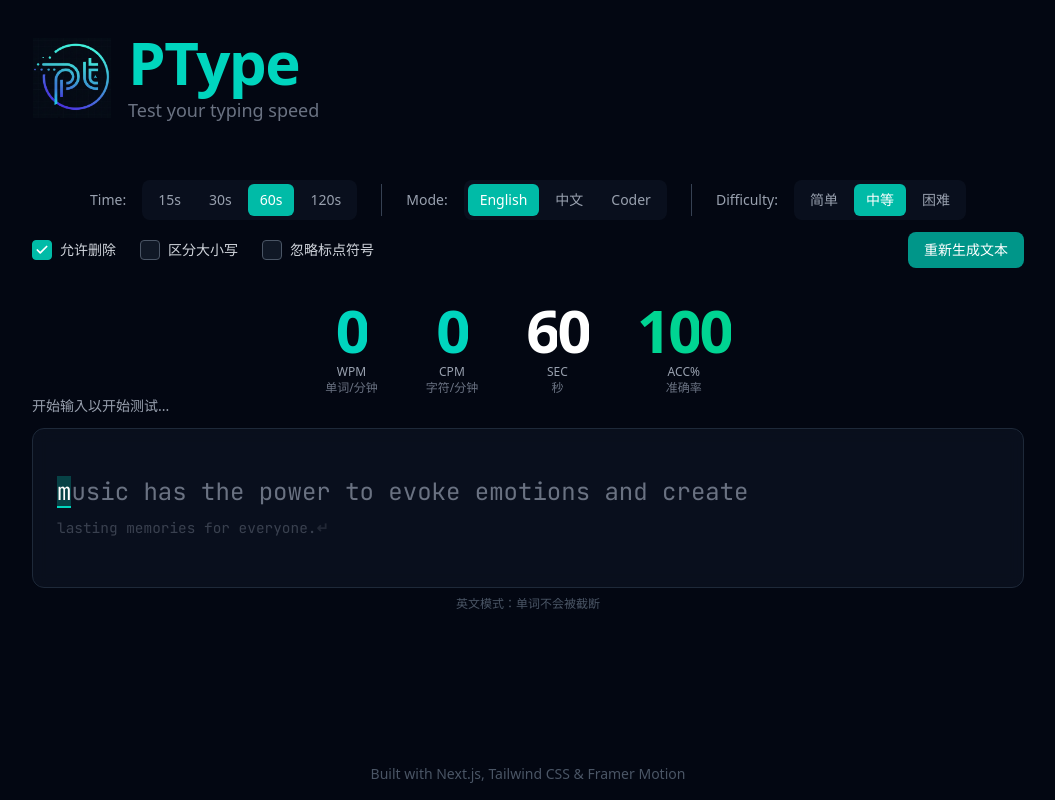
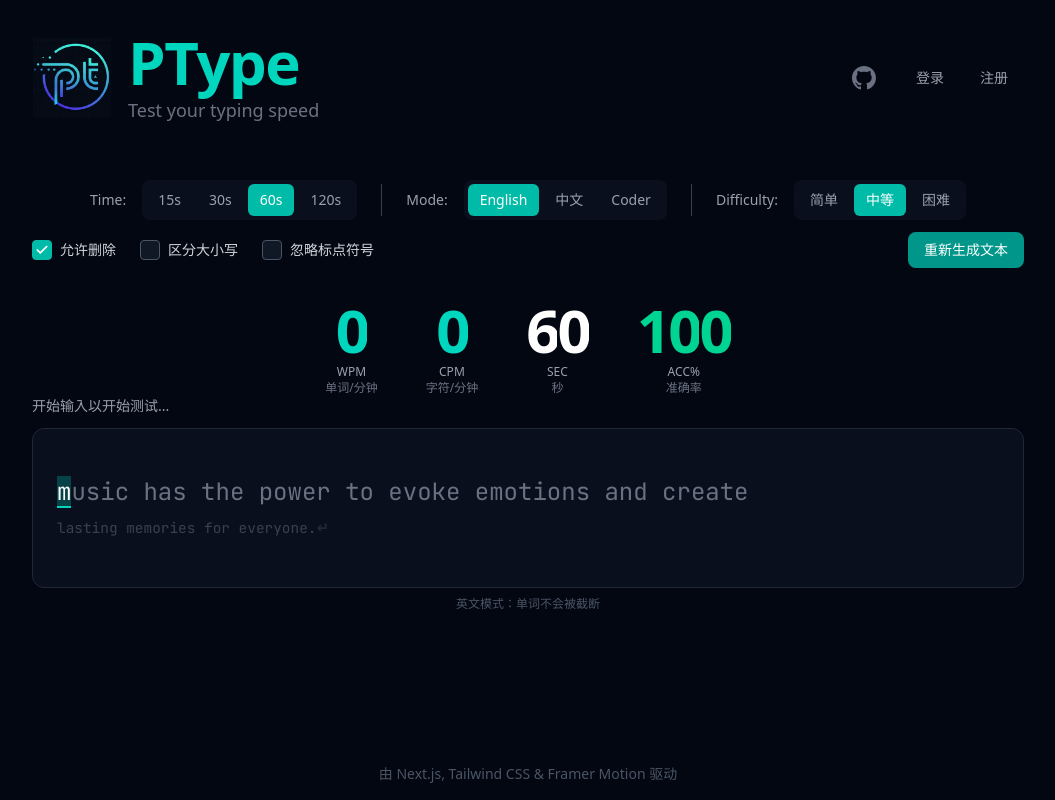
Before and after one commit to anYuJia/ptype, a Next.js app in the folder frontend/: page / in a window 1280 px wide. Shown: the whole page, without its empty margins (112-1167 px from the left). Built offline with nearby package versions, Linux system fonts and the light colour scheme.

Commit message:
add: github链接、注册登陆按钮

```diff
--- a/frontend/src/features/typing-test/TypingTest.tsx
+++ b/frontend/src/features/typing-test/TypingTest.tsx
@@ -67,10 +67,11 @@
       {/* 头部 */}
       <header className="pt-8 pb-2 px-4 max-w-5xl mx-auto w-full">
         <motion.div
-          className="flex items-center justify-start gap-4"
+          className="flex items-center justify-between"
           initial={{ opacity: 0, y: -20 }}
           animate={{ opacity: 1, y: 0 }}
         >
+          <div className="flex items-center gap-4">
             <div className="relative w-20 h-20">
               <Image
                 src="/logo.png"
@@ -92,6 +93,43 @@
               >
                 Test your typing speed
               </motion.p>
+            </div>
+          </div>
+
+          <div className="flex items-center gap-6">
+            <motion.a
+              href="https://github.com/anYuJia/ptype/"
+              target="_blank"
+              rel="noopener noreferrer"
+              className="text-gray-500 hover:text-white transition-colors duration-300"
+              whileHover={{ scale: 1.1, rotate: 5 }}
+              whileTap={{ scale: 0.9 }}
+              title="View on GitHub"
+            >
+              <svg viewBox="0 0 24 24" fill="currentColor" className="w-6 h-6">
+                <path d="M12 0C5.37 0 0 5.37 0 12c0 5.31 3.435 9.795 8.205 11.385.6.105.825-.255.825-.57 0-.285-.015-1.23-.015-2.235-3.015.555-3.795-.735-4.035-1.41-.135-.345-.72-1.41-1.23-1.695-.42-.225-1.02-.78-.015-.795.945-.015 1.62.87 1.845 1.23 1.08 1.815 2.805 1.305 3.495.99.105-.78.42-1.305.765-1.605-2.67-.3-5.46-1.335-5.46-5.925 0-1.305.465-2.385 1.23-3.225-.12-.3-.54-1.53.12-3.18 0 0 1.005-.315 3.3 1.23.96-.27 1.98-.405 3-.405 1.02 0 2.04.135 3 .405 2.295-1.545 3.3-1.23 3.3-1.23.66 1.65.24 2.88.12 3.18.765.84 1.23 1.92 1.23 3.225 0 4.605-2.805 5.625-5.475 5.925.435.375.81 1.095.81 2.22 0 1.605-.015 2.895-.015 3.285 0 .315.225.69.825.57A12.02 12.02 0 0024 12c0-6.63-5.37-12-12-12z" />
+              </svg>
+            </motion.a>
+
+            <div className="flex items-center gap-1">
+              <motion.button
+                className="px-4 py-2 text-sm font-medium text-gray-400 hover:text-white transition-colors duration-300 relative group"
+                whileHover={{ scale: 1.05 }}
+                whileTap={{ scale: 0.95 }}
+              >
+                登录
+                <span className="absolute bottom-1 left-1/2 -translate-x-1/2 w-0 h-0.5 bg-teal-400 group-hover:w-1/2 transition-all duration-300 rounded-full opacity-0 group-hover:opacity-100" />
+              </motion.button>
+
+              <motion.button
+                className="px-4 py-2 text-sm font-medium text-gray-400 hover:text-white transition-colors duration-300 relative group"
+                whileHover={{ scale: 1.05 }}
+                whileTap={{ scale: 0.95 }}
+              >
+                注册
+                <span className="absolute bottom-1 left-1/2 -translate-x-1/2 w-0 h-0.5 bg-teal-400 group-hover:w-1/2 transition-all duration-300 rounded-full opacity-0 group-hover:opacity-100" />
+              </motion.button>
+            </div>
           </div>
         </motion.div>
       </header>
@@ -187,7 +225,7 @@
 
       {/* 页脚 */}
       <footer className="py-4 text-center text-gray-600 text-sm">
-        <p>Built with Next.js, Tailwind CSS & Framer Motion</p>
+        <p>由 Next.js, Tailwind CSS & Framer Motion 驱动</p>
       </footer>
     </div>
   );
```
Lines whose indentation alone changed are shown as unchanged.
